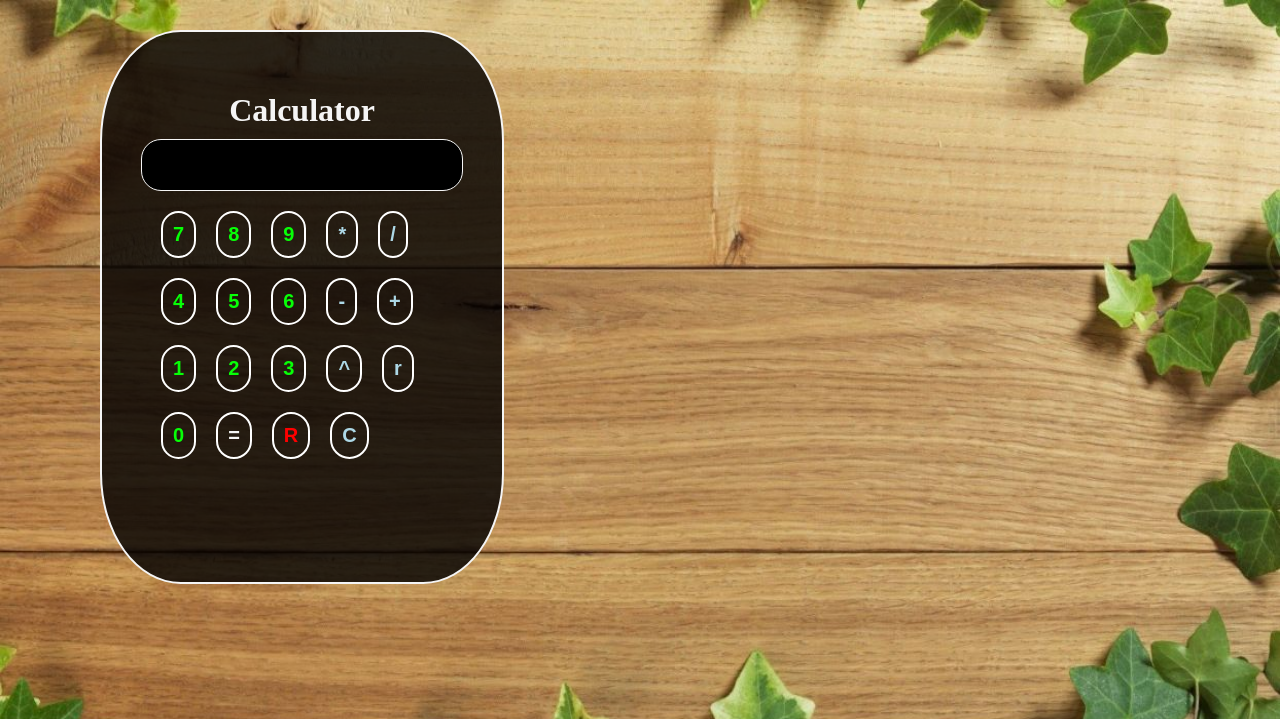
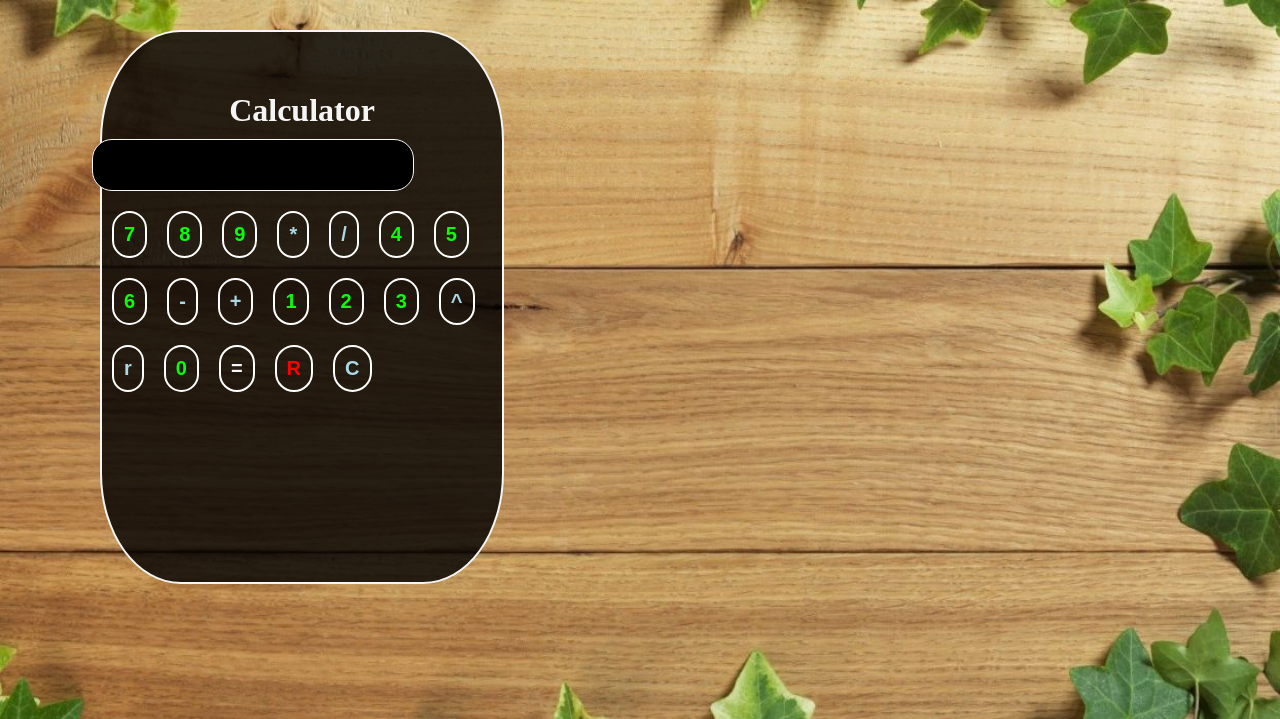
Before and after one commit to Siman29/Calculator, a PHP site: page / in a window 1280 px wide. Shown: the top 719 px of the page. Run offline with PHP 8.4, Linux system fonts and the light colour scheme.

Commit message:
Update calculator.css

```diff
--- a/calculator.css
+++ b/calculator.css
@@ -69,7 +69,7 @@ input {
     display: flex;
     flex-wrap: wrap;
     padding: 10px;
-    width: 300px;
+    width: 400px;
     text-align: center;
 }
 
@@ -83,7 +83,6 @@ input {
     border: 2px solid white;
     background: none;
     display: block;
-    cursor: pointer;
     border-radius: 50px;
 }
 
```
